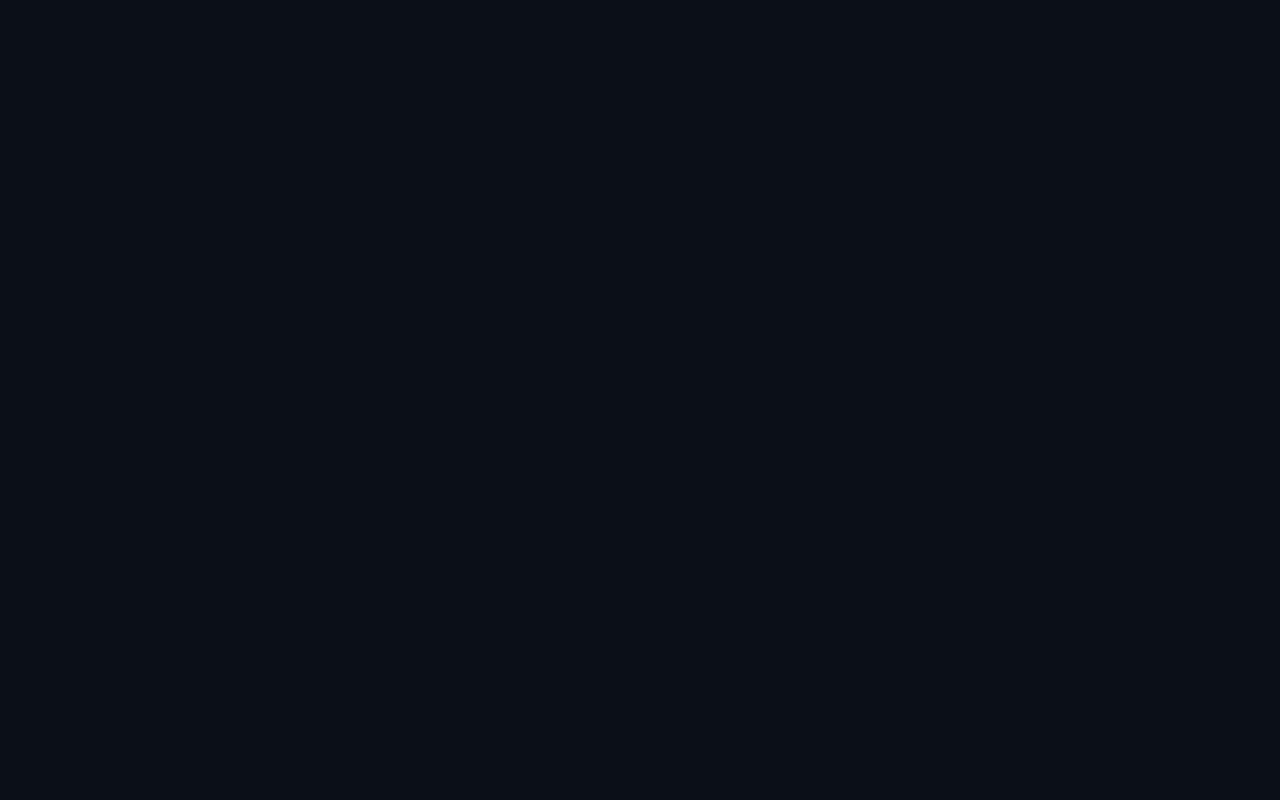
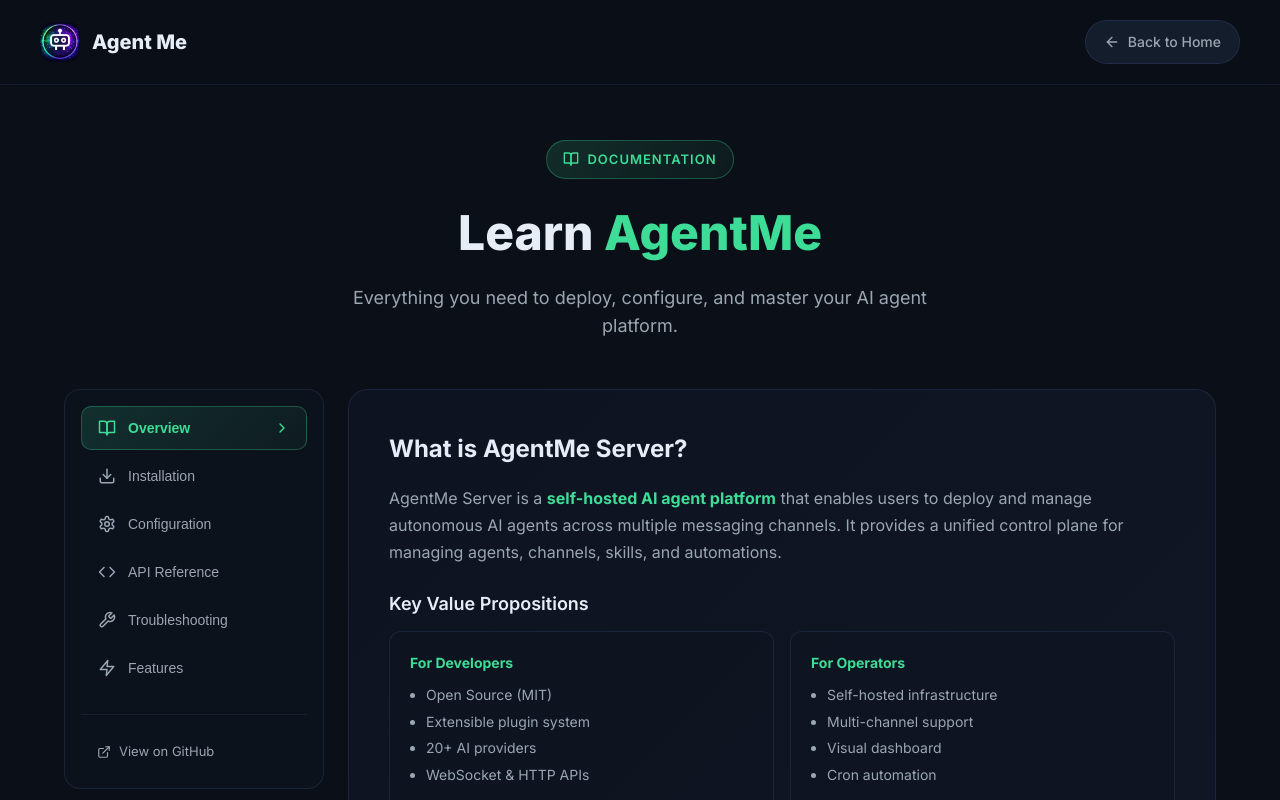
Before and after one commit to Tiagocruz3/agentmesite, a React (Vite) app: page /docs in a window 1280 px wide. Before the commit this address had no page. Shown: the top 800 px of the page. Built offline with nearby package versions, Linux system fonts and the light colour scheme; the HTML template or start-up script is replaced by a standard one.

Commit message:
Move Documentation to separate page at /docs, remove from homepage

```diff
--- a/src/App.jsx
+++ b/src/App.jsx
@@ -1,5 +1,6 @@
 import { BrowserRouter as Router, Routes, Route } from 'react-router-dom'
 import Hero from './components/Hero'
+import Docs from './pages/Docs'
 import TermsOfService from './pages/TermsOfService'
 import PrivacyPolicy from './pages/PrivacyPolicy'
 import './styles/index.css'
@@ -19,6 +20,7 @@ function App() {
               <Hero />
             </>
           } />
+          <Route path="/docs" element={<Docs />} />
           <Route path="/terms" element={<TermsOfService />} />
           <Route path="/privacy" element={<PrivacyPolicy />} />
         </Routes>
--- a/src/components/Hero.jsx
+++ b/src/components/Hero.jsx
@@ -30,7 +30,6 @@ import {
 import ComparisonCard from './ComparisonCard'
 import FeatureMatrix from './FeatureMatrix'
 import ParticleBackground from './ParticleBackground'
-import Docs from './Docs'
 
 const comparisonData = {
   agenteMe: {
@@ -173,7 +172,7 @@ const Hero = () => {
         </motion.div>
 
         <div style={{ display: 'flex', alignItems: 'center', gap: '8px', background: 'rgba(14, 20, 33, 0.8)', padding: '6px', borderRadius: '100px', border: '1px solid rgba(47, 63, 97, 0.5)', backdropFilter: 'blur(10px)' }}>
-          {['Comparison', 'Features', 'Security', 'Docs', 'Roadmap'].map((item, i) => (
+          {['Comparison', 'Features', 'Security', 'Roadmap'].map((item, i) => (
             <motion.button
               key={item}
               onClick={() => {
@@ -622,9 +621,6 @@ const Hero = () => {
           </motion.div>
         </div>
 
-        {/* DOCS */}
-        <Docs />
-
         {/* ROADMAP */}
         <div id="roadmap" style={{ marginBottom: '120px' }}>
           <motion.div initial={{ opacity: 0, y: 40 }} whileInView={{ opacity: 1, y: 0 }} viewport={{ once: true }} transition={{ duration: 0.6 }}
@@ -736,11 +732,8 @@ const Hero = () => {
               style={{ color: '#9AA6B2', textDecoration: 'none', fontSize: '15px', fontWeight: 500, transition: 'color 0.2s' }}>
               Telegram
             </motion.a>
-            <motion.a href="#docs" onClick={(e) => {
-              e.preventDefault();
-              document.getElementById('docs')?.scrollIntoView({ behavior: 'smooth' });
-            }} whileHover={{ color: '#3DDC97' }}
-              style={{ color: '#9AA6B2', textDecoration: 'none', fontSize: '15px', fontWeight: 500, transition: 'color 0.2s', cursor: 'pointer' }}>
+            <motion.a href="/docs" whileHover={{ color: '#3DDC97' }}
+              style={{ color: '#9AA6B2', textDecoration: 'none', fontSize: '15px', fontWeight: 500, transition: 'color 0.2s' }}>
               Documentation
             </motion.a>
           </div>
--- a/src/components/Docs.jsx
+++ b/src/pages/Docs.jsx
@@ -1,5 +1,6 @@
 import { motion, AnimatePresence } from 'framer-motion'
 import { useState } from 'react'
+import { Link } from 'react-router-dom'
 import {
   BookOpen,
   Download,
@@ -11,7 +12,8 @@ import {
   Terminal,
   Copy,
   Check,
-  ExternalLink
+  ExternalLink,
+  ArrowLeft
 } from 'lucide-react'
 
 const docSections = [
@@ -622,18 +624,70 @@ const Docs = () => {
   }
 
   return (
-    <div id="docs" style={{ marginBottom: '120px' }}>
+    <div style={{ minHeight: '100vh', background: '#0B0F17' }}>
+      {/* Navigation */}
+      <nav style={{
+        position: 'fixed',
+        top: 0,
+        left: 0,
+        right: 0,
+        padding: '20px 24px',
+        background: 'rgba(11, 15, 23, 0.9)',
+        backdropFilter: 'blur(10px)',
+        borderBottom: '1px solid rgba(47, 63, 97, 0.3)',
+        zIndex: 100
+      }}>
+        <div style={{ maxWidth: '1200px', margin: '0 auto', display: 'flex', alignItems: 'center', justifyContent: 'space-between' }}>
+          <Link to="/" style={{ textDecoration: 'none' }}>
+            <motion.div
+              whileHover={{ scale: 1.05 }}
+              style={{ display: 'flex', alignItems: 'center', gap: '12px' }}
+            >
+              <img
+                src="/logo.jpg"
+                alt="Agent Me Logo"
+                style={{
+                  width: '40px', height: '40px', borderRadius: '12px',
+                  objectFit: 'cover'
+                }}
+              />
+              <span style={{ fontSize: '20px', fontWeight: 800, color: '#E6EDF7' }}>Agent Me</span>
+            </motion.div>
+          </Link>
+          <Link to="/" style={{ textDecoration: 'none' }}>
+            <motion.div
+              whileHover={{ x: -4 }}
+              style={{
+                display: 'flex',
+                alignItems: 'center',
+                gap: '8px',
+                padding: '10px 18px',
+                background: 'rgba(47, 63, 97, 0.3)',
+                border: '1px solid rgba(47, 63, 97, 0.5)',
+                borderRadius: '100px',
+                color: '#9AA6B2',
+                fontSize: '14px',
+                fontWeight: 500,
+                cursor: 'pointer'
+              }}
+            >
+              <ArrowLeft style={{ width: '16px', height: '16px' }} />
+              Back to Home
+            </motion.div>
+          </Link>
+        </div>
+      </nav>
+
+      <div style={{ paddingTop: '100px', paddingBottom: '80px' }}>
         <motion.div
           initial={{ opacity: 0, y: 40 }}
-        whileInView={{ opacity: 1, y: 0 }}
-        viewport={{ once: true }}
+          animate={{ opacity: 1, y: 0 }}
           transition={{ duration: 0.6 }}
-        style={{ textAlign: 'center', marginBottom: '48px' }}
+          style={{ textAlign: 'center', marginBottom: '48px', padding: '40px 24px 0' }}
         >
           <motion.div
             initial={{ scale: 0.9, opacity: 0 }}
-          whileInView={{ scale: 1, opacity: 1 }}
-          viewport={{ once: true }}
+            animate={{ scale: 1, opacity: 1 }}
             transition={{ duration: 0.5 }}
             style={{
               display: 'inline-flex',
@@ -649,15 +703,15 @@ const Docs = () => {
             <BookOpen style={{ width: '16px', height: '16px', color: '#3DDC97' }} />
             <span style={{ fontSize: '13px', fontWeight: 600, color: '#3DDC97', textTransform: 'uppercase', letterSpacing: '1px' }}>Documentation</span>
           </motion.div>
-        <h2 style={{ fontSize: '42px', fontWeight: 800, color: '#E6EDF7', marginBottom: '12px' }}>
+          <h1 style={{ fontSize: '48px', fontWeight: 800, color: '#E6EDF7', marginBottom: '12px' }}>
             Learn <span style={{ color: '#3DDC97' }}>AgentMe</span>
-        </h2>
+          </h1>
           <p style={{ fontSize: '18px', color: '#9AA6B2', maxWidth: '600px', margin: '0 auto' }}>
             Everything you need to deploy, configure, and master your AI agent platform.
           </p>
         </motion.div>
 
-      <div style={{ display: 'flex', gap: '24px', maxWidth: '1200px', margin: '0 auto' }}>
+        <div style={{ display: 'flex', gap: '24px', maxWidth: '1200px', margin: '0 auto', padding: '0 24px' }}>
         {/* Sidebar */}
         <motion.div
           initial={{ opacity: 0, x: -20 }}
@@ -673,7 +727,7 @@ const Docs = () => {
             padding: '16px',
             height: 'fit-content',
             position: 'sticky',
-            top: '100px'
+            top: '120px'
           }}
         >
           {docSections.map((section) => {
@@ -735,8 +789,7 @@ const Docs = () => {
         {/* Content */}
         <motion.div
           initial={{ opacity: 0, y: 20 }}
-          whileInView={{ opacity: 1, y: 0 }}
-          viewport={{ once: true }}
+          animate={{ opacity: 1, y: 0 }}
           transition={{ duration: 0.5, delay: 0.1 }}
           style={{
             flex: 1,
@@ -761,6 +814,7 @@ const Docs = () => {
         </motion.div>
       </div>
       </div>
+    </div>
   )
 }
 
```
Lines whose indentation alone changed are shown as unchanged.
